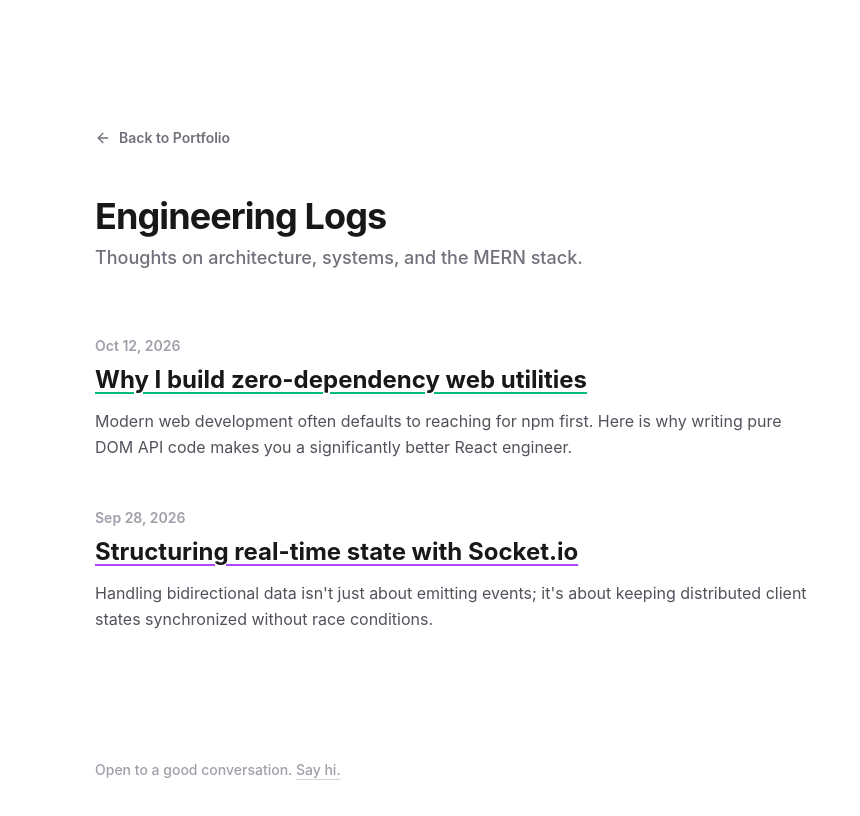
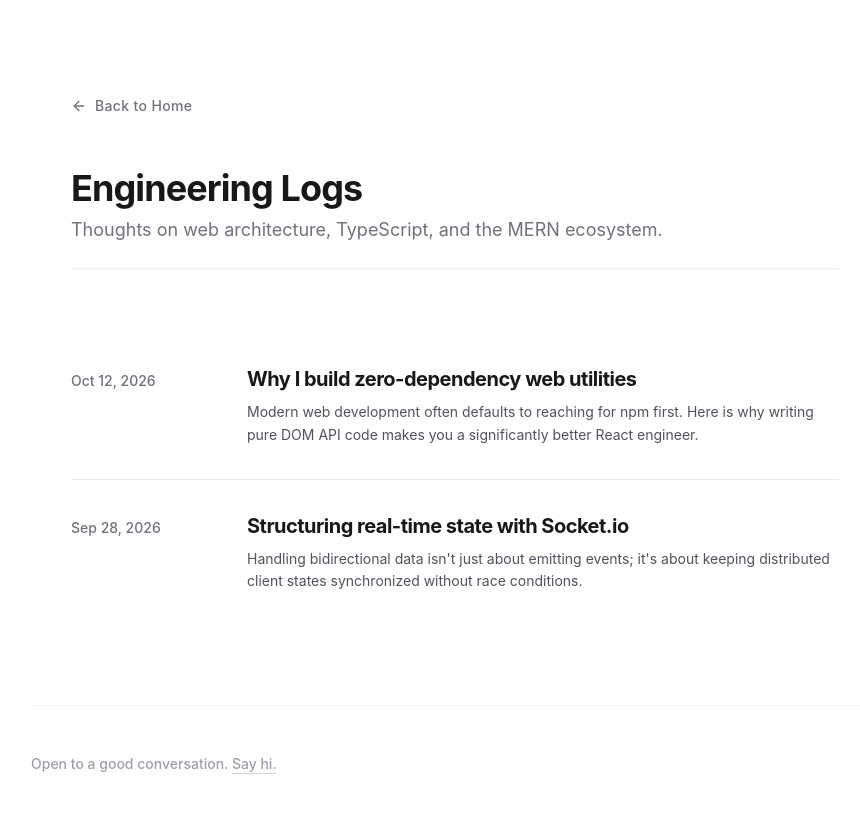
Before and after one commit to amanvite/amanvite.github.io, a React (Vite) app: page /blog in a window 1280 px wide. Shown: the top 816 px of the page, without its empty margins (185-1045 px from the left). Built offline with nearby package versions, Linux system fonts and the light colour scheme.

Commit message:
UI issues fixed

```diff
--- a/src/App.tsx
+++ b/src/App.tsx
@@ -1,22 +1,22 @@
 import { BrowserRouter as Router, Routes, Route } from 'react-router-dom';
 import Home from './pages/Home';
-import BlogList from './pages/BlogList';
-import BlogPost from './pages/BlogPost';
+import BlogPosts from './pages/BlogPost.tsx';
+import Post from './pages/Post.tsx';
 
 export default function App() {
   return (
     <Router>
       <div className="min-h-screen bg-white font-sans selection:bg-emerald-500/30 selection:text-zinc-900 pb-12 transition-colors duration-300">
-        <main className="max-w-3xl mx-auto px-6 pt-20 md:pt-32">
+        <main className="max-w-4xl mx-auto px-6 pt-20 md:pt-24">
 
           <Routes>
             <Route path="/" element={<Home />} />
-            <Route path="/blog" element={<BlogList />} />
-            <Route path="/blog/:id" element={<BlogPost />} />
+            <Route path="/blog" element={<BlogPosts />} />
+            <Route path="/blog/:id" element={<Post />} />
           </Routes>
 
           {/* Persistent Footer */}
-          <footer className="pt-12 text-sm font-medium text-zinc-400 transition-colors mt-20">
+          <footer className="pt-12 text-sm font-medium text-zinc-400 transition-colors mt-20 border-t border-zinc-100">
             Open to a good conversation. <a href="mailto:info.amanvite@gmail.com" className="underline decoration-zinc-300 underline-offset-4 hover:text-zinc-900 transition-colors">Say hi.</a>
           </footer>
 
--- a/src/data.tsx
+++ b/src/data.tsx
@@ -1,60 +1,56 @@
-import { MessageSquare, Code2, Terminal } from 'lucide-react';
-
-export const CORE_STACK = ["TypeScript", "JavaScript", "React", "Node.js", "Express", "MongoDB", "Ubuntu Linux"];
+import { MessageSquare, Code2, LayoutGrid } from 'lucide-react';
 
 export const PROJECTS = [
   {
-    id: 'talksy',
-    title: "Talksy Real-Time Engine",
-    description: "Bidirectional messaging ecosystem. Maintained synchronous client states across distributed connections.",
-    tech: ["JavaScript", "Node.js", "Socket.io", "MongoDB"],
+    id: 'p1',
+    title: 'Talksy',
+    description: 'Bidirectional messaging ecosystem. Maintained synchronous client states across distributed connections.',
+    tech: ['JavaScript', 'Node.js', 'Socket.io', 'MongoDB'],
+    link: 'https://github.com/amanvite/talksy/', // Update this if Talksy has a live link
     icon: <MessageSquare className="w-5 h-5" />,
-    linkColor: "decoration-emerald-500",
-    link: "https://github.com/amanvite/talksy"
+    linkColor: 'decoration-emerald-500'
   },
   {
-    id: 'extractor',
-    title: "Code Extractor",
-    description: "A stealth extraction engine for dynamic web apps. Bypassed virtual DOM overhead via direct API manipulation.",
-    tech: ["TypeScript", "HTML5", "DOM API"],
+    id: 'p2',
+    title: 'Code Extractor',
+    description: 'A stealth extraction engine for dynamic web apps. Bypassed virtual DOM overhead via direct API manipulation.',
+    tech: ['TypeScript', 'HTML5', 'DOM API'],
+    link: 'https://code-extractor-plus.vercel.app/',
     icon: <Code2 className="w-5 h-5" />,
-    linkColor: "decoration-pink-500",
-    link: "https://github.com/amanvite/code-extractor"
+    linkColor: 'decoration-pink-500'
   },
   {
-    id: 'sudoku',
-    title: "Minimalist Sudoku",
-    description: "A sleek, minimalist Sudoku Web-App engineered for performance and a clean, distraction-free user experience.",
-    tech: ["TypeScript", "Web API"],
-    icon: <Terminal className="w-5 h-5" />,
-    linkColor: "decoration-indigo-500",
-    link: "https://github.com/amanvite/sudoku"
+    id: 'p3',
+    title: 'Sudoku Game',
+    description: 'A sleek, minimalist Sudoku Web-App engineered for performance and a clean, distraction-free user experience.',
+    tech: ['TypeScript', 'Web API'],
+    link: 'https://amanvite.github.io/sudoku/',
+    icon: <LayoutGrid className="w-5 h-5" />,
+    linkColor: 'decoration-blue-500'
   }
 ];
 
 export const BLOG_POSTS = [
   {
-    id: 'post-1',
-    title: "Why I build zero-dependency web utilities",
-    date: "Oct 12, 2026",
-    excerpt: "Modern web development often defaults to reaching for npm first. Here is why writing pure DOM API code makes you a significantly better React engineer.",
-    linkColor: "decoration-emerald-500",
+    id: 'zero-dependency',
+    title: 'Why I build zero-dependency web utilities',
+    excerpt: 'Modern web development often defaults to reaching for npm first. Here is why writing pure DOM API code makes you a significantly better React engineer.',
+    date: 'Oct 12, 2026',
+    linkColor: 'decoration-emerald-500',
     content: [
-      "When I started building Code Extractor, the immediate temptation was to initialize a heavy framework. But I realized that for a tool meant to dynamically analyze other web applications, injecting virtual DOM overhead was architecturally counterproductive.",
-      "Instead, I opted for raw DOM API manipulation. The performance gains were immediate. By avoiding state reconciliation loops, the script runs in a fraction of the time, utilizing a significantly smaller memory footprint.",
-      "More importantly, stripping away the abstractions of React forces you to confront the browser's native rendering engine. Understanding exactly how the DOM tree repaints makes you a far more efficient React engineer when you do return to the framework."
+      'Modern web development often defaults to reaching for npm first. Here is why writing pure DOM API code makes you a significantly better React engineer.',
+      'By removing the abstraction layer of a heavy framework, you are forced to understand exactly how the browser renders and paints pixels on the screen.'
     ]
   },
   {
-    id: 'post-2',
-    title: "Structuring real-time state with Socket.io",
-    date: "Sep 28, 2026",
+    id: 'socket-io-state',
+    title: 'Structuring real-time state with Socket.io',
     excerpt: "Handling bidirectional data isn't just about emitting events; it's about keeping distributed client states synchronized without race conditions.",
-    linkColor: "decoration-purple-500",
+    date: 'Sep 28, 2026',
+    linkColor: 'decoration-blue-500',
     content: [
-      "Building the Talksy engine presented a classic distributed systems problem on a micro scale. When two clients emit state changes simultaneously, whose truth wins?",
-      "The solution wasn't just slapping Socket.io onto an Express server. It required architecting a robust event acknowledgement system and maintaining a strict single source of truth in the Redis cache before committing to MongoDB.",
-      "The biggest takeaway? Always design your web sockets to fail gracefully. Assume the connection will drop mid-event, and engineer the reconnection logic to seamlessly diff the client state against the server state."
+      "Handling bidirectional data isn't just about emitting events; it's about keeping distributed client states synchronized without race conditions.",
+      "When building Talksy, the biggest hurdle wasn't the connection itself, but ensuring that when user A types, user B sees the state perfectly mirrored without a millisecond of layout shift."
     ]
   }
 ];
--- a/src/pages/BlogList.tsx
+++ /dev/null
@@ -1,45 +0,0 @@
-import { useState, useEffect } from 'react';
-import { ArrowLeft } from 'lucide-react';
-import { Link } from 'react-router-dom';
-import { BLOG_POSTS } from '../data';
-
-export default function BlogList() {
-  const [isMounted, setIsMounted] = useState(false);
-
-  useEffect(() => {
-    setIsMounted(true);
-  }, []);
-
-  return (
-    <div className={`transition-all duration-700 ease-out ${isMounted ? 'opacity-100 translate-y-0' : 'opacity-0 translate-y-4'}`}>
-      <Link to="/" className="flex items-center text-zinc-500 hover:text-zinc-900 dark:hover:text-white transition-colors mb-12 font-semibold text-sm group w-fit">
-        <ArrowLeft className="w-4 h-4 mr-2 transform group-hover:-translate-x-1 transition-transform" /> Back to Portfolio
-      </Link>
-
-      <header className="mb-16">
-        <h1 className="text-3xl md:text-4xl font-bold text-zinc-900 dark:text-white tracking-tight mb-2 transition-colors">
-          Engineering Logs
-        </h1>
-        <p className="text-lg text-zinc-500 dark:text-zinc-400 font-medium transition-colors">
-          Thoughts on architecture, systems, and the MERN stack.
-        </p>
-      </header>
-
-      <div className="space-y-12">
-        {BLOG_POSTS.map(post => (
-          <Link key={post.id} to={`/blog/${post.id}`} className="block group">
-            <article>
-              <div className="text-sm font-semibold text-zinc-400 dark:text-zinc-500 mb-2">{post.date}</div>
-              <h2 className={`text-2xl font-bold text-zinc-900 dark:text-white mb-3 underline ${post.linkColor} decoration-2 underline-offset-4 group-hover:opacity-80 transition-opacity`}>
-                {post.title}
-              </h2>
-              <p className="text-zinc-600 dark:text-zinc-400 leading-relaxed text-base">
-                {post.excerpt}
-              </p>
-            </article>
-          </Link>
-        ))}
-      </div>
-    </div>
-  );
-}
--- a/src/pages/BlogPost.tsx
+++ b/src/pages/BlogPost.tsx
@@ -1,72 +1,56 @@
 import { useState, useEffect } from 'react';
-import { ArrowLeft, Calendar, Clock } from 'lucide-react';
-import { Link, useParams } from 'react-router-dom';
+import { ArrowLeft } from 'lucide-react';
+import { Link } from 'react-router-dom';
 import { BLOG_POSTS } from '../data';
 
-export default function BlogPost() {
-  const { id } = useParams();
+export default function BlogPosts() {
   const [isMounted, setIsMounted] = useState(false);
-
-  const post = BLOG_POSTS.find(p => p.id === id);
 
   useEffect(() => {
     setIsMounted(true);
     window.scrollTo(0, 0);
-  }, [id]);
-
-  if (!post) return <div className="text-zinc-900 pt-20">Post not found.</div>;
-
-  // Calculate estimated reading time
-  const wordCount = post.content.join(' ').split(' ').length;
-  const readTime = Math.ceil(wordCount / 200) || 1;
+  }, []);
 
   return (
     <div className={`transition-all duration-700 ease-out max-w-3xl mx-auto ${isMounted ? 'opacity-100 translate-y-0' : 'opacity-0 translate-y-4'}`}>
 
-      {/* Refined Navigation */}
       <div className="mb-12">
-        <Link to="/blog" className="inline-flex items-center text-sm font-medium text-zinc-500 hover:text-zinc-900 transition-colors group tracking-wide">
+        <Link to="/" className="inline-flex items-center text-sm font-medium text-zinc-500 hover:text-zinc-900 transition-colors group tracking-wide">
           <ArrowLeft className="w-4 h-4 mr-2 group-hover:-translate-x-1 transition-transform" />
-          Back to logs
+          Back to Home
         </Link>
       </div>
 
-      <article>
-        {/* Executive Post Header */}
-        <header className="mb-12">
-          <h1 className="text-3xl md:text-5xl font-bold text-zinc-900 tracking-tight leading-[1.15] mb-8">
-            {post.title}
-          </h1>
+      <header className="mb-16 border-b border-zinc-200/80 pb-6">
+        <h1 className="text-3xl md:text-4xl font-bold text-zinc-900 tracking-tight mb-2">
+          Engineering Logs
+        </h1>
+        <p className="text-lg text-zinc-500">
+          Thoughts on web architecture, TypeScript, and the MERN ecosystem.
+        </p>
+      </header>
 
-          {/* Metadata Row */}
-          <div className="flex flex-wrap items-center gap-6 text-sm text-zinc-500 border-y border-zinc-200/80 py-4 font-medium">
-            <div className="flex items-center gap-2">
-              <Calendar className="w-4 h-4" />
-              <span>{post.date}</span>
+      <div className="flex flex-col">
+        {BLOG_POSTS.map((post) => (
+          <Link
+            key={post.id}
+            to={`/blog/${post.id}`}
+            className="group py-8 border-b border-zinc-200/80 last:border-b-0 flex flex-col md:flex-row gap-2 md:gap-12 items-baseline"
+          >
+            <div className="text-sm font-medium text-zinc-500 shrink-0 md:w-32">
+              {post.date}
             </div>
-            <div className="flex items-center gap-2">
-              <Clock className="w-4 h-4" />
-              <span>{readTime} min read</span>
+            <div className="flex-1">
+              <h3 className="font-bold text-lg md:text-xl text-zinc-900 group-hover:text-emerald-600 transition-colors mb-2 tracking-tight">
+                {post.title}
+              </h3>
+              <p className="text-sm text-zinc-600 leading-relaxed">
+                {post.excerpt}
+              </p>
             </div>
-          </div>
-        </header>
-
-        {/* Content Body */}
-        <div className="prose prose-zinc max-w-none text-zinc-700 leading-relaxed text-base md:text-lg space-y-8">
-          {post.content.map((paragraph, idx) => (
-            <p key={idx}>{paragraph}</p>
-          ))}
-        </div>
-      </article>
-
-      {/* Return to Top / Logs */}
-      <div className="mt-20 pt-8 border-t border-zinc-200/80">
-         <Link to="/blog" className="inline-flex items-center text-sm font-bold text-zinc-900 hover:text-emerald-600 transition-colors group uppercase tracking-wider">
-          <ArrowLeft className="w-4 h-4 mr-2 group-hover:-translate-x-1 transition-transform" />
-          Return to all posts
-        </Link>
+          </Link>
+        ))}
       </div>
-
     </div>
   );
 }
--- /dev/null
+++ b/src/pages/Post.tsx
@@ -0,0 +1,72 @@
+import { useState, useEffect } from 'react';
+import { ArrowLeft, Calendar, Clock } from 'lucide-react';
+import { Link, useParams } from 'react-router-dom';
+import { BLOG_POSTS } from '../data';
+
+export default function Post() {
+  const { id } = useParams();
+  const [isMounted, setIsMounted] = useState(false);
+
+  const post = BLOG_POSTS.find(p => p.id === id);
+
+  useEffect(() => {
+    setIsMounted(true);
+    window.scrollTo(0, 0);
+  }, [id]);
+
+  if (!post) return <div className="text-zinc-900 pt-20">Post not found.</div>;
+
+  // Calculate estimated reading time
+  const wordCount = post.content.join(' ').split(' ').length;
+  const readTime = Math.ceil(wordCount / 200) || 1;
+
+  return (
+    <div className={`transition-all duration-700 ease-out max-w-3xl mx-auto ${isMounted ? 'opacity-100 translate-y-0' : 'opacity-0 translate-y-4'}`}>
+
+      {/* Refined Navigation */}
+      <div className="mb-12">
+        <Link to="/blog" className="inline-flex items-center text-sm font-medium text-zinc-500 hover:text-zinc-900 transition-colors group tracking-wide">
+          <ArrowLeft className="w-4 h-4 mr-2 group-hover:-translate-x-1 transition-transform" />
+          Back to logs
+        </Link>
+      </div>
+
+      <article>
+        {/* Executive Post Header */}
+        <header className="mb-12">
+          <h1 className="text-3xl md:text-5xl font-bold text-zinc-900 tracking-tight leading-[1.15] mb-8">
+            {post.title}
+          </h1>
+
+          {/* Metadata Row */}
+          <div className="flex flex-wrap items-center gap-6 text-sm text-zinc-500 border-y border-zinc-200/80 py-4 font-medium">
+            <div className="flex items-center gap-2">
+              <Calendar className="w-4 h-4" />
+              <span>{post.date}</span>
+            </div>
+            <div className="flex items-center gap-2">
+              <Clock className="w-4 h-4" />
+              <span>{readTime} min read</span>
+            </div>
+          </div>
+        </header>
+
+        {/* Content Body */}
+        <div className="prose prose-zinc max-w-none text-zinc-700 leading-relaxed text-base md:text-lg space-y-8">
+          {post.content.map((paragraph, idx) => (
+            <p key={idx}>{paragraph}</p>
+          ))}
+        </div>
+      </article>
+
+      {/* Return to Top / Logs */}
+      <div className="mt-20 pt-8 border-t border-zinc-200/80">
+         <Link to="/blog" className="inline-flex items-center text-sm font-bold text-zinc-900 hover:text-emerald-600 transition-colors group uppercase tracking-wider">
+          <ArrowLeft className="w-4 h-4 mr-2 group-hover:-translate-x-1 transition-transform" />
+          Return to all posts
+        </Link>
+      </div>
+
+    </div>
+  );
+}
```
Also changed, not shown: src/pages/Home.tsx (+40 -30 lines).
